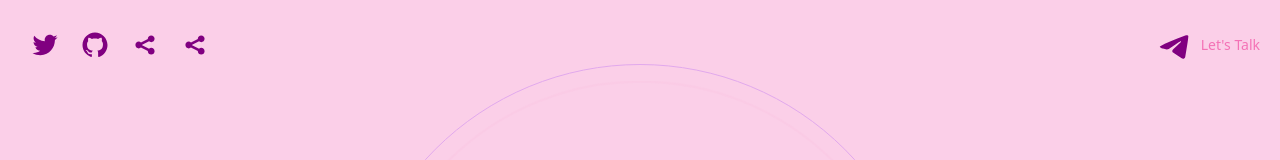
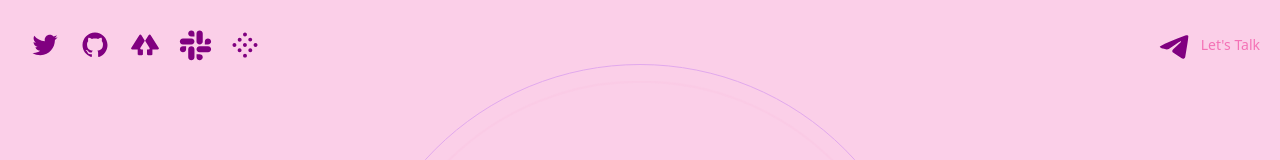
Before and after one commit to Megumiiiiii/portofolio, a Next.js app: page / in a window 1280 px wide. Shown: the top 160 px of the page. Built offline with nearby package versions, Linux system fonts and the light colour scheme.

Commit message:
AAAAAAAAAAAAAAAAAAAAAAAa

```diff
--- a/components/Header.tsx
+++ b/components/Header.tsx
@@ -23,7 +23,7 @@ export default function Header({}: Props) {
         }}
         className='flex flex-row items-center'>
             {/* Social Icons */}
-            <SocialIcon url="https://twitter.com/megumii_tez"
+            <SocialIcon network="twitter" url="https://x.com/megumii_tez"
             rel='noreferrer'
             target='_blank'
             fgColor='purple'
@@ -35,13 +35,19 @@ export default function Header({}: Props) {
             fgColor='purple'
             bgColor='transparent'
             />
-            <SocialIcon url="https://link_megumii.blessingway.xyz"
+            <SocialIcon network="linktree" url="https://link_megumii.blessingway.xyz"
             rel='noreferrer'
             target='_blank'
             fgColor='purple'
             bgColor='transparent'
             />
-            <SocialIcon url="https://kessoku.xyz/"
+            <SocialIcon network="slack" url="https://3D_megumii.arweave.dev"
+            rel='noreferrer'
+            target='_blank'
+            fgColor='purple'
+            bgColor='transparent'
+            />
+            <SocialIcon network="vsco" url="https://kessoku.xyz"
             rel='noreferrer'
             target='_blank'
             fgColor='purple'
--- a/pages/index.tsx
+++ b/pages/index.tsx
@@ -19,7 +19,8 @@ export default function Home( {}: Props ) {
         <title>Megumii - Portofolio</title>
         <meta name="description" content="My Portofolio" />
         <link rel="icon" href="/me.ico" />
-        <meta property="og:image" content="/pr.png" />
+        <meta data-rh="true" property="og:image" content="/pr.png" />
+        <meta data-rh="true" name="twitter:image" content="/pr.png" />
         <meta property="og:image:type" content="image/png" />
         <meta property="og:image:width" content="1919" />
         <meta property="og:image:height" content="885" />
```
Also changed, not shown: in.html (added), public/pr.png (added).
